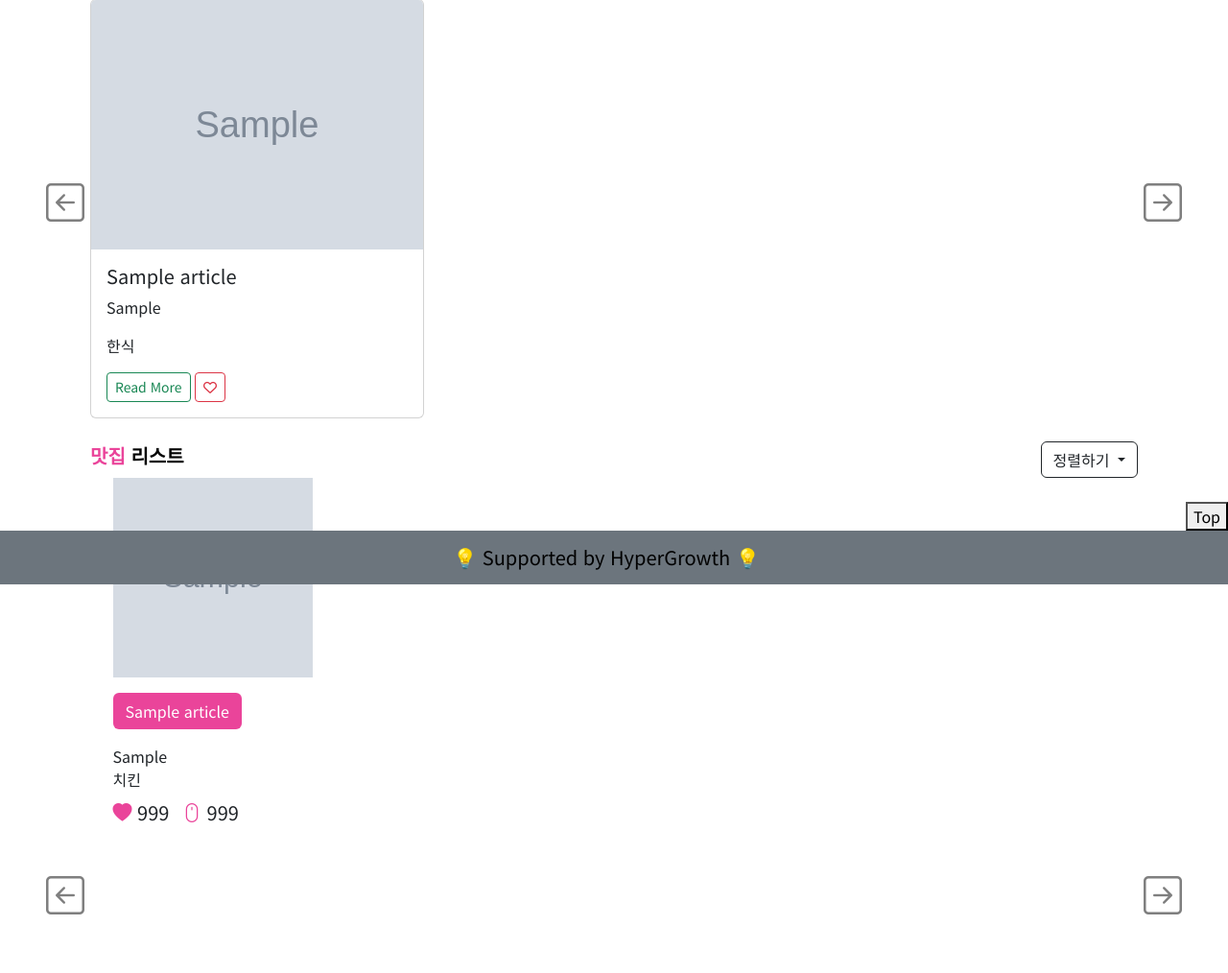
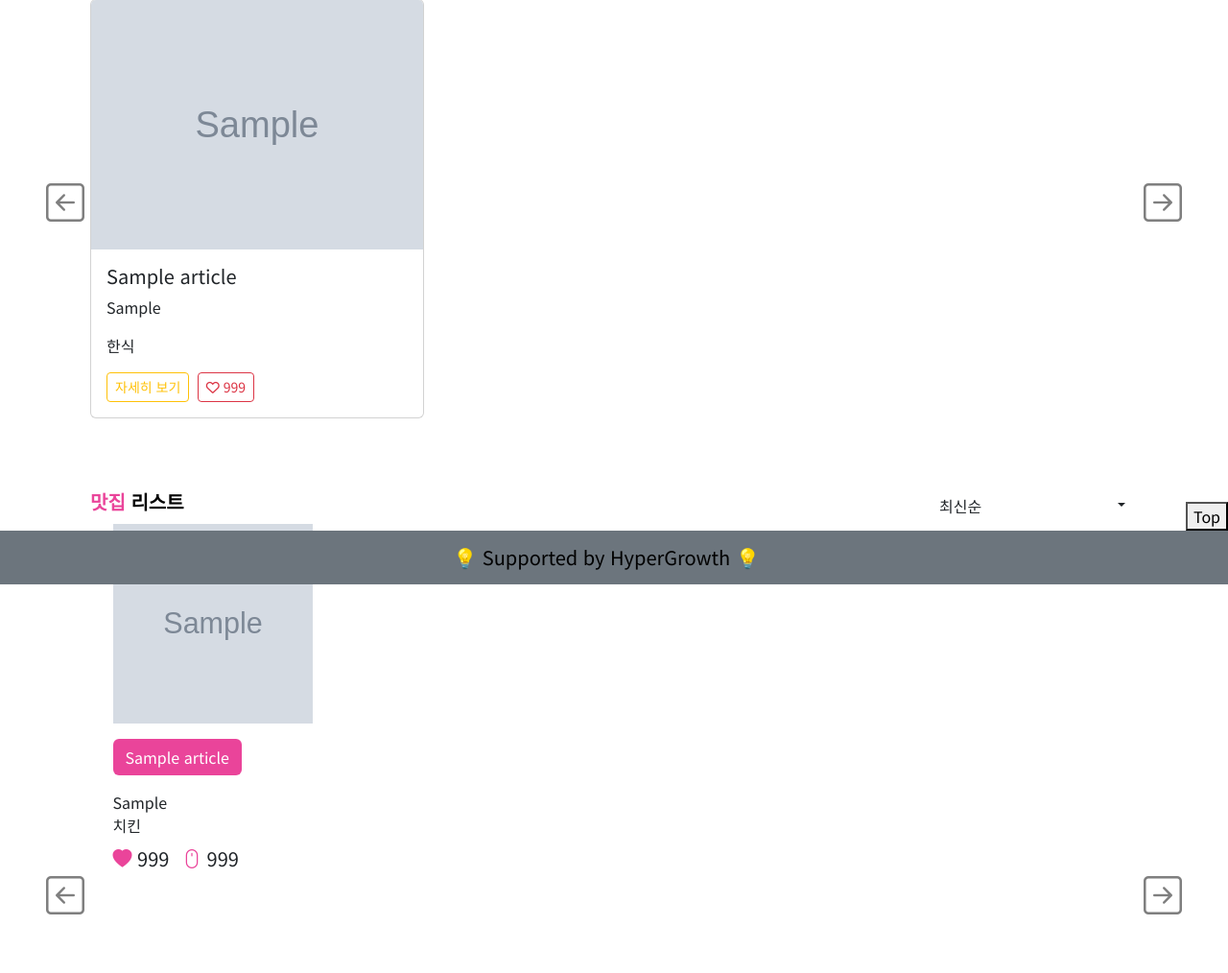
Before and after one commit to jsy78/PJT-1-1107, a Django app: page / in a window 1280 px wide. Shown: the part 191-1205 px from the top of the page at 96% size. Before the commit the page ends 1144 px from the top, so only its background shows below. Run offline with Django 3.2, Linux system fonts and the light colour scheme; tables that the repository leaves empty hold one stand-in row (values such as "Sample post"); grey boxes marked "Sample" are stand-in pictures; some libraries are stand-ins or nearby versions.

Commit message:
main.html 자세히보기, 드롭다운

```diff
--- a/pjt/templates/base.html
+++ b/pjt/templates/base.html
@@ -14,9 +14,11 @@
     <title>맛팔해조</title>
     {% bootstrap_css %}
     {% block css %}{% endblock css %}
+    <link rel="stylesheet" href="{% static 'css/style.css' %}">
     <!-- fontawesome -->
     <link rel="stylesheet" href="https://cdnjs.cloudflare.com/ajax/libs/font-awesome/6.2.0/css/all.min.css" integrity="sha512-xh6O/CkQoPOWDdYTDqeRdPCVd1SpvCA9XXcUnZS2FmJNp1coAFzvtCN9BmamE+4aHK8yyUHUSCcJHgXloTyT2A==" crossorigin="anonymous" referrerpolicy="no-referrer"/>
-    <link rel="stylesheet" href="{% static 'css/style.css' %}">
+    <!-- Select Picker CSS -->
+    <link rel="stylesheet" href="https://cdn.jsdelivr.net/npm/bootstrap-select@1.13.14/dist/css/bootstrap-select.min.css">
     <style>
       body {
         font-family: 'Noto Sans KR', sans-serif;
@@ -37,6 +39,11 @@
     <script src="https://cdn.jsdelivr.net/npm/axios/dist/axios.min.js"></script>
     <!-- JavaScript Bundle with Popper -->
     <script src="https://cdn.jsdelivr.net/npm/bootstrap@5.2.2/dist/js/bootstrap.bundle.min.js" integrity="sha384-OERcA2EqjJCMA+/3y+gxIOqMEjwtxJY7qPCqsdltbNJuaOe923+mo//f6V8Qbsw3" crossorigin="anonymous"></script>
+    <!-- Select Picker JavaScript -->
+    <script src="https://cdn.jsdelivr.net/npm/bootstrap-select@1.13.14/dist/js/bootstrap-select.min.js"></script>
+    <script>
+      $('select').selectpicker(); // select피커 작동
+    </script>
   </body>
 
 </html>
--- a/pjt/templates/main.html
+++ b/pjt/templates/main.html
@@ -22,9 +22,9 @@
                 <h5 class="card-title">{{ article.title }}</h5>
                 <p class="card-text">{{ article.location }}</p>
                 <p class="card-text">한식</p>
-                <a href="" class="btn btn-outline-success btn-sm">Read More</a>
+                <a href="{% url 'articles:detail' article.pk %}" class="me-1 btn btn-outline-warning btn-sm">자세히 보기</a>
                 <a href="" class="btn btn-outline-danger btn-sm">
-                  <i class="far fa-heart"></i>
+                  <i class="far fa-heart"></i> 999
                 </a>
               </div>
             </div>
@@ -44,9 +44,9 @@
                 <h5 class="card-title">{{ article.title }}</h5>
                 <p class="card-text">{{ article.location }}</p>
                 <p class="card-text">한식</p>
-                <a href="" class="btn btn-outline-success btn-sm">Read More</a>
+                <a href="{% url 'articles:detail' article.pk %}" class="me-1 btn btn-outline-warning btn-sm">자세히 보기</a>
                 <a href="" class="btn btn-outline-danger btn-sm">
-                  <i class="far fa-heart"></i>
+                  <i class="far fa-heart"></i> 999
                 </a>
               </div>
             </div>
@@ -66,9 +66,9 @@
                 <h5 class="card-title">{{ article.title }}</h5>
                 <p class="card-text">{{ article.location }}</p>
                 <p class="card-text">한식</p>
-                <a href="" class="btn btn-outline-success btn-sm">Read More</a>
+                <a href="{% url 'articles:detail' article.pk %}" class="me-1 btn btn-outline-warning btn-sm">자세히 보기</a>
                 <a href="" class="btn btn-outline-danger btn-sm">
-                  <i class="far fa-heart"></i>
+                  <i class="far fa-heart"></i> 999
                 </a>
               </div>
             </div>
@@ -91,27 +91,17 @@
 </button>
 
 <!-- 메인 (정렬하기) -->
-<div id="mainControls" class="container carousel slide" data-bs-ride="carousel">
-  <!-- 맛집 리스트 title / 정렬하기 dropdowns -->
+<div id="mainControls" class="my-5 pb-5 container carousel slide" data-bs-ride="carousel">
+  <!-- 맛집 리스트 title / dropdowns -->
   <div class="d-flex justify-content-between">
     <div class="pink fs-5 fw-bold">맛집
       <span class="black">리스트</span></div>
-    <div class="btn-group">
-      <button type="button" class="btn btn-outline-dark dropdown-toggle" data-bs-toggle="dropdown" aria-expanded="false">
-        정렬하기
-      </button>
-      <ul class="dropdown-menu">
-        <li>
-          <a class="dropdown-item" href="#">최신순</a>
-        </li>
-        <li>
-          <a class="dropdown-item" href="#">조회순</a>
-        </li>
-        <li>
-          <a class="dropdown-item" href="#">인기순 (좋아요순)</a>
-        </li>
-      </ul>
-    </div>
+
+    <select class="selectpicker">
+      <option class="picker"><a href="#">최신순</a></option>
+      <option class="picker"><a href="#">조회순</a></option>
+      <option class="picker"><a href="#">인기순 (좋아요순)</a></option>
+    </select>
   </div>
 
   <div class="carousel-inner">
@@ -126,7 +116,7 @@
             <div style="width: 13rem;">
               <div>
                 <div class="my-3">
-                  <button class="pink-btn btn text-center">{{ article.title }}</button>
+                  <a href="{% url 'articles:detail' article.pk %}" class="pink-btn btn">{{ article.title }}</a>
                 </div>
                 <div>{{ article.location }}</div>
                 <div>치킨</div>
@@ -158,7 +148,7 @@
             <div style="width: 13rem;">
               <div>
                 <div class="my-3">
-                  <button class="pink-btn btn text-center">{{ article.title }}</button>
+                  <a href="{% url 'articles:detail' article.pk %}" class="pink-btn btn">{{ article.title }}</a>
                 </div>
                 <div>{{ article.location }}</div>
                 <div>치킨</div>
--- a/static/css/style.css
+++ b/static/css/style.css
@@ -64,3 +64,17 @@ The navbar toggle appears at this breakpoint */
   color: white;
   background-color: #ea449a;
 }
+
+.pink-btn:hover {
+  color: #ea449a;
+  background-color: white;
+}
+
+.picker {
+  color: #ea449a;
+}
+
+.picker:hover {
+  color: #ea449a;
+  background-color: rgb(228, 224, 224);
+}
```
